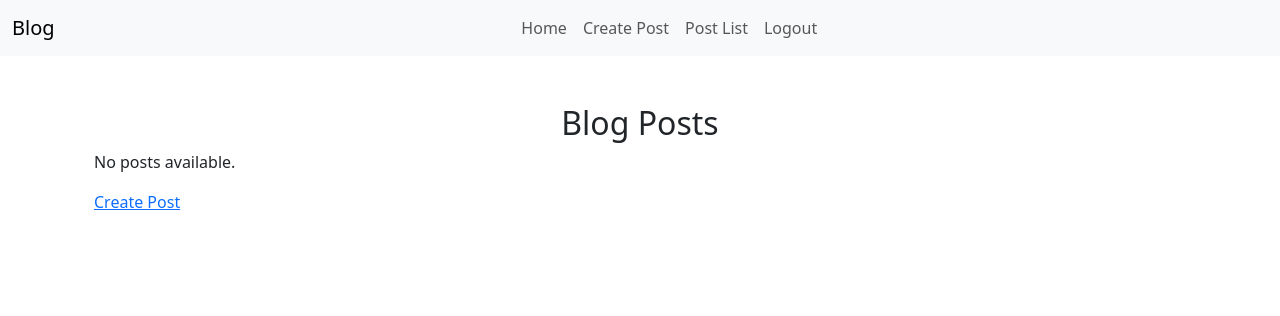
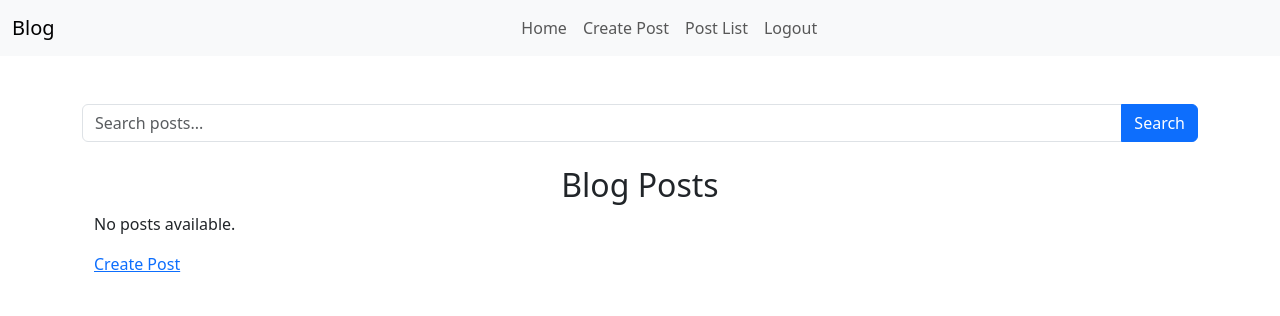
Before and after one commit to santoshshresthasaiju/Blogpost, a Django app: page /blog/post_list/ in a window 1280 px wide. Shown: the top 316 px of the page. Run offline with Django 5.2, Linux system fonts and the light colour scheme; a user stored in the database is signed in; data comes from the database, SQL or seed files in the repository; both versions use the stored data as it was after the commit.

Commit message:
adding the update, delete operations and using filter

```diff
--- a/blog/blogpost/views.py
+++ b/blog/blogpost/views.py
@@ -3,6 +3,7 @@ from .models import Post, Comment
 from .forms import PostForm, CommentForm
 from django.contrib.auth.decorators import login_required
 from django.core.paginator import Paginator, PageNotAnInteger, EmptyPage
+from django.db.models import Q
 
 @login_required
 def home(request):
@@ -10,10 +11,21 @@ def home(request):
 
 @login_required
 def post_list(request):
-    #fetch all posts from database
-    post_list = Post.objects.filter(author=request.user)
+    query = request.GET.get('q', '')
+    if request.user.is_authenticated:
+        if query:
+            posts = Post.objects.filter(
+                Q(title__icontains=query) | Q(content__icontains=query),
+                author=request.user
+            )
+        else:
+
+        #fetch data by using filter for according to user posts from database
+            posts = Post.objects.filter(author=request.user)
+    else:
+        posts =Post.objects.none()
     #using pagination
-    paginator = Paginator(post_list, 2)
+    paginator = Paginator(posts, 2)
     page_number = request.GET.get('page')
     try:
         posts =paginator.page(page_number)
@@ -22,7 +34,7 @@ def post_list(request):
     except EmptyPage:
         posts = paginator.page(paginator.num_pages)
 
-    return render(request, 'blogpost/post_list.html', {'posts':posts})
+    return render(request, 'blogpost/post_list.html', {'posts':posts, 'query':query})
 
 @login_required
 def post_create(request):
--- a/blog/templates/blogpost/post_detail.html
+++ b/blog/templates/blogpost/post_detail.html
@@ -10,7 +10,7 @@
 </head>
 <body>
     <h1>{{ post.title }}</h1>
-    <p>{{ post.content }}</p>
+    <p>{{ post.content|linebreaks }}</p>
     <p>Author: {{ post.author }}</p>
     <a href="{% url 'blogpost:post_update' post.id %}">Update</a>
     <a href="{% url 'blogpost:post_delete' post.id %}">Delete</a>
--- a/blog/templates/blogpost/post_list.html
+++ b/blog/templates/blogpost/post_list.html
@@ -1,6 +1,12 @@
 {% extends "base.html" %}
 
 {% block blogpost %}
+<form method="GET" action="{% url 'blogpost:post_list' %}" class="mb-3">
+    <div class="input-group">
+        <input type="text" name="q" class="form-control" placeholder="Search posts..." value="{{ query }}">
+        <button type="submit" class="btn btn-primary">Search</button>
+    </div>
+</form>
 <div class="container mt-4">
     <h2 class="text-center">Blog Posts</h2>
 
```
Also changed, not shown: README.md, blog/db.sqlite3, requirements.txt (renamed from blog/requirements.txt).
